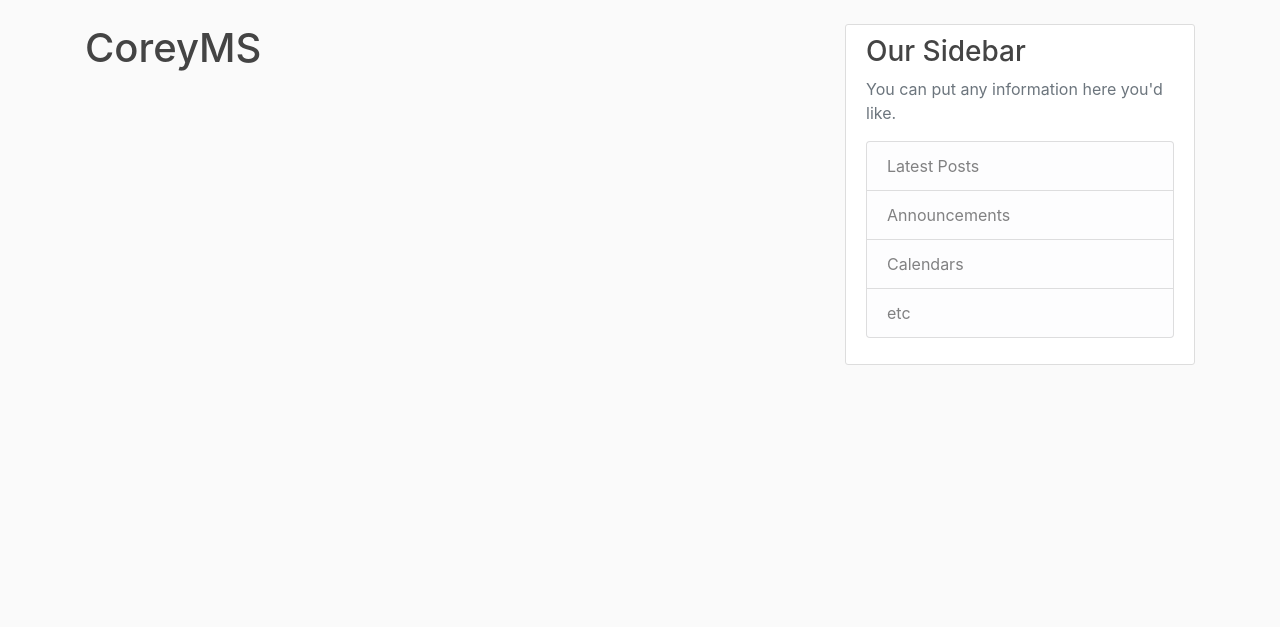
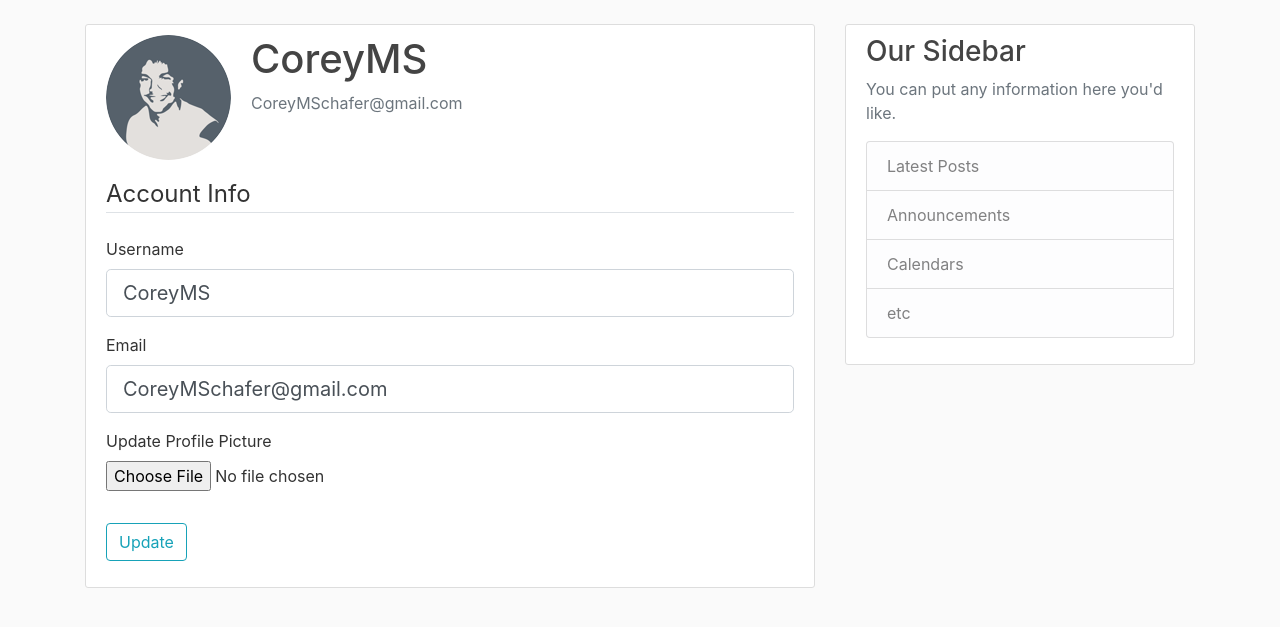
Before and after one commit to rlee1962/flask_blog, a Flask app: page /account in a window 1280 px wide. Shown: the part 56-683 px from the top of the page. Run offline with Flask 2, Linux system fonts and the light colour scheme; a user stored in the database is signed in; some libraries are stand-ins or nearby versions.

Commit message:
Updated requirements.txt

```diff
--- a/flaskblog/forms.py
+++ b/flaskblog/forms.py
@@ -1,4 +1,6 @@
 from flask_wtf import FlaskForm
+from flask_wtf.file import FileField, FileAllowed
+from flask_login import current_user
 from wtforms import StringField, PasswordField, SubmitField, BooleanField
 from wtforms.validators import DataRequired, Length, Email, EqualTo, ValidationError
 from flaskblog.models import User
@@ -31,3 +33,24 @@ class LoginForm(FlaskForm):
     password = PasswordField('Password', validators=[DataRequired()])
     remember = BooleanField('Remember Me')
     submit = SubmitField('Login')
+
+
+class UpdateAccountForm(FlaskForm):
+    username = StringField('Username',
+                           validators=[DataRequired(), Length(min=2, max=20)])
+    email = StringField('Email',
+                        validators=[DataRequired(), Email()])
+    picture = FileField('Update Profile Picture', validators=[FileAllowed(['jpg', 'png'])])
+    submit = SubmitField('Update')
+
+    def validate_username(self, username):
+        if username.data != current_user.username:
+            user = User.query.filter_by(username=username.data).first()
+            if user:
+                raise ValidationError('That username is taken. Please choose a different one.')
+
+    def validate_email(self, email):
+        if email.data != current_user.email:
+            user = User.query.filter_by(email=email.data).first()
+            if user:
+                raise ValidationError('That email is taken. Please choose a different one.')
--- a/flaskblog/routes.py
+++ b/flaskblog/routes.py
@@ -1,6 +1,9 @@
+import os
+import secrets
+from PIL import Image
 from flask import render_template, url_for, flash, redirect, request
 from flaskblog import app, db, bcrypt
-from flaskblog.forms import RegistrationForm, LoginForm
+from flaskblog.forms import RegistrationForm, LoginForm, UpdateAccountForm
 from flaskblog.models import User, Post
 from flask_login import login_user, current_user, logout_user, login_required
 
@@ -69,7 +72,36 @@ def logout():
     return redirect(url_for('home'))
 
 
-@app.route("/account")
+def save_picture(form_picture):
+    random_hex = secrets.token_hex(8)
+    _, f_ext = os.path.splitext(form_picture.filename)
+    picture_fn = random_hex + f_ext
+    picture_path = os.path.join(app.root_path, 'static/profile_pics', picture_fn)
+
+    output_size = (125, 125)
+    i = Image.open(form_picture)
+    i.thumbnail(output_size)
+    i.save(picture_path)
+
+    return picture_fn
+
+
+@app.route("/account", methods=['GET', 'POST'])
 @login_required
 def account():
-    return render_template('account.html', title='Account')
+    form = UpdateAccountForm()
+    if form.validate_on_submit():
+        if form.picture.data:
+            picture_file = save_picture(form.picture.data)
+            current_user.image_file = picture_file
+        current_user.username = form.username.data
+        current_user.email = form.email.data
+        db.session.commit()
+        flash('Your account has been updated!', 'success')
+        return redirect(url_for('account'))
+    elif request.method == 'GET':
+        form.username.data = current_user.username
+        form.email.data = current_user.email
+    image_file = url_for('static', filename='profile_pics/' + current_user.image_file)
+    return render_template('account.html', title='Account',
+                           image_file=image_file, form=form)
--- a/flaskblog/templates/account.html
+++ b/flaskblog/templates/account.html
@@ -1,4 +1,57 @@
 {% extends "layout.html" %}
 {% block content %}
-    <h1>{{ current_user.username }}</h1>
+    <div class="content-section">
+      <div class="media">
+        <img class="rounded-circle account-img" src="{{ image_file }}">
+        <div class="media-body">
+          <h2 class="account-heading">{{ current_user.username }}</h2>
+          <p class="text-secondary">{{ current_user.email }}</p>
+        </div>
+      </div>
+        <form method="POST" action="" enctype="multipart/form-data">
+            {{ form.hidden_tag() }}
+            <fieldset class="form-group">
+                <legend class="border-bottom mb-4">Account Info</legend>
+                <div class="form-group">
+                    {{ form.username.label(class="form-control-label") }}
+
+                    {% if form.username.errors %}
+                        {{ form.username(class="form-control form-control-lg is-invalid") }}
+                        <div class="invalid-feedback">
+                            {% for error in form.username.errors %}
+                                <span>{{ error }}</span>
+                            {% endfor %}
+                        </div>
+                    {% else %}
+                        {{ form.username(class="form-control form-control-lg") }}
+                    {% endif %}
+                </div>
+                <div class="form-group">
+                    {{ form.email.label(class="form-control-label") }}
+                    {% if form.email.errors %}
+                        {{ form.email(class="form-control form-control-lg is-invalid") }}
+                        <div class="invalid-feedback">
+                            {% for error in form.email.errors %}
+                                <span>{{ error }}</span>
+                            {% endfor %}
+                        </div>
+                    {% else %}
+                        {{ form.email(class="form-control form-control-lg") }}
+                    {% endif %}
+                </div>
+                <div class="form-group">
+                    {{ form.picture.label() }}
+                    {{ form.picture(class="form-control-file") }}
+                    {% if form.picture.errors %}
+                        {% for error in form.picture.errors %}
+                            <span class="text-danger">{{ error }}</span></br>
+                        {% endfor %}
+                    {% endif %}
+                </div>
+            </fieldset>
+            <div class="form-group">
+                {{ form.submit(class="btn btn-outline-info") }}
+            </div>
+        </form>
+    </div>
 {% endblock content %}
--- a/requirements.txt
+++ b/requirements.txt
@@ -2,8 +2,10 @@ absl-py==1.2.0
 astunparse==1.6.3
 autopep8==1.7.0
 bcrypt==4.0.1
+blinker==1.4
 cachetools==5.2.0
 certifi==2022.9.24
+cffi==1.15.1
 charset-normalizer==2.1.1
 click==8.1.3
 colorama==0.4.5
@@ -12,6 +14,7 @@ dnspython==2.2.1
 email-validator==1.3.0
 Flask==2.2.2
 Flask-Bcrypt==1.0.1
+Flask-Login==0.6.2
 Flask-LoginManager==1.1.6
 Flask-SQLAlchemy==2.5.1
 Flask-WTF==1.0.1
@@ -36,10 +39,12 @@ oauthlib==3.2.1
 opt-einsum==3.3.0
 packaging==21.3
 pep8==1.7.1
+Pillow==9.2.0
 protobuf==3.19.6
 pyasn1==0.4.8
 pyasn1-modules==0.2.8
 pycodestyle==2.9.1
+pycparser==2.21
 pyparsing==3.0.9
 pytz==2022.4
 requests==2.28.1
```
Also changed, not shown: flaskblog/static/main.css (+2 -7 lines), flaskblog/templates/about.html (+3 -4 lines), flaskblog/templates/login.html (+17 -15 lines), flaskblog/templates/register.html (+28 -24 lines), flaskblog/__init__.py (line endings or trailing spaces), flaskblog/site.db, flaskblog/static/profile_pics/2e32b4c96a8d8f10.jpg (added), flaskblog/static/profile_pics/5a636671c6278afe.png (added), flaskblog/static/profile_pics/7798432669b8b3ac.jpg (added), flaskblog/static/profile_pics/85ed1b444539873d.png (added), flaskblog/static/profile_pics/b6e1c53325f88b74.png (added), flaskblog/static/profile_pics/default.jpg (added), flaskblog/templates/home.html (line endings or trailing spaces), flaskblog/templates/layout.html (line endings or trailing spaces).
